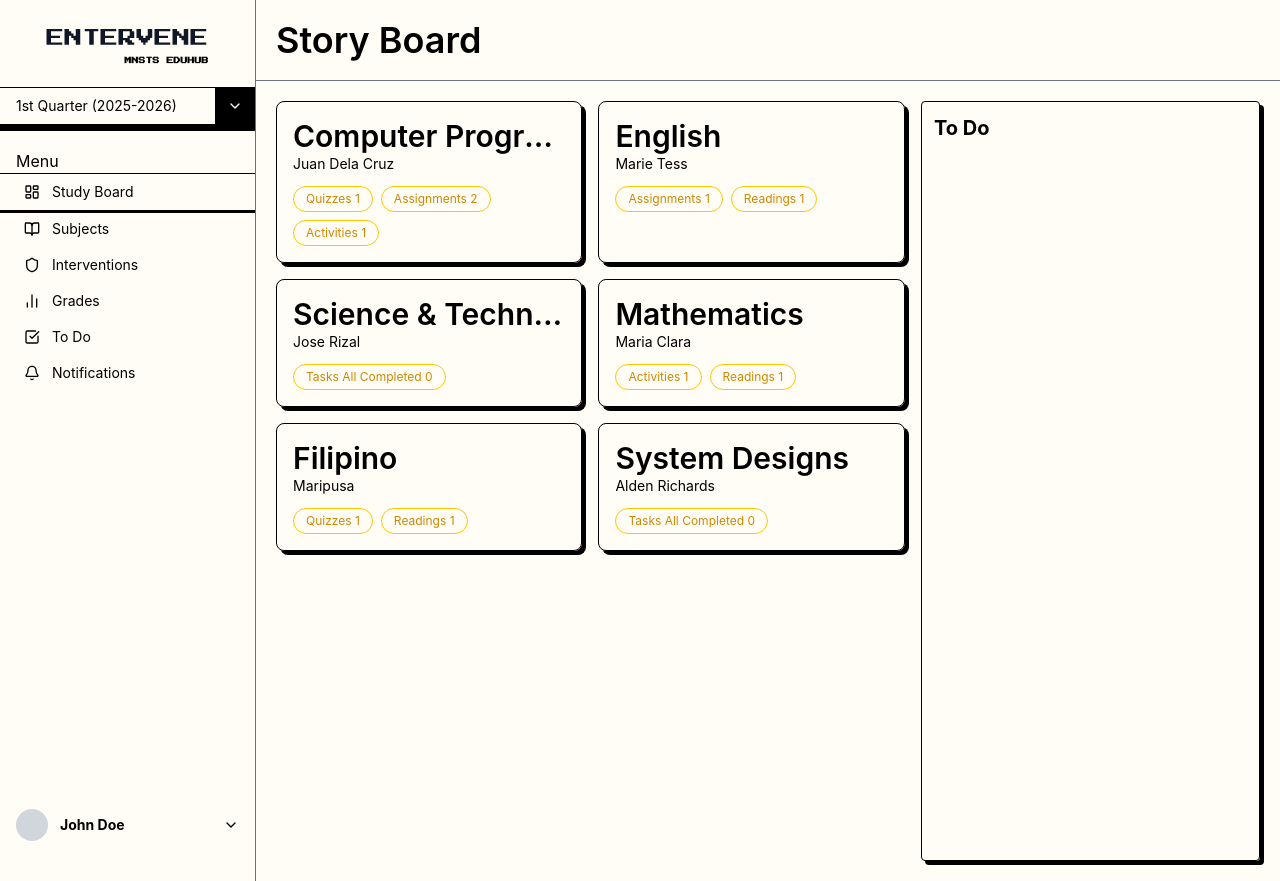
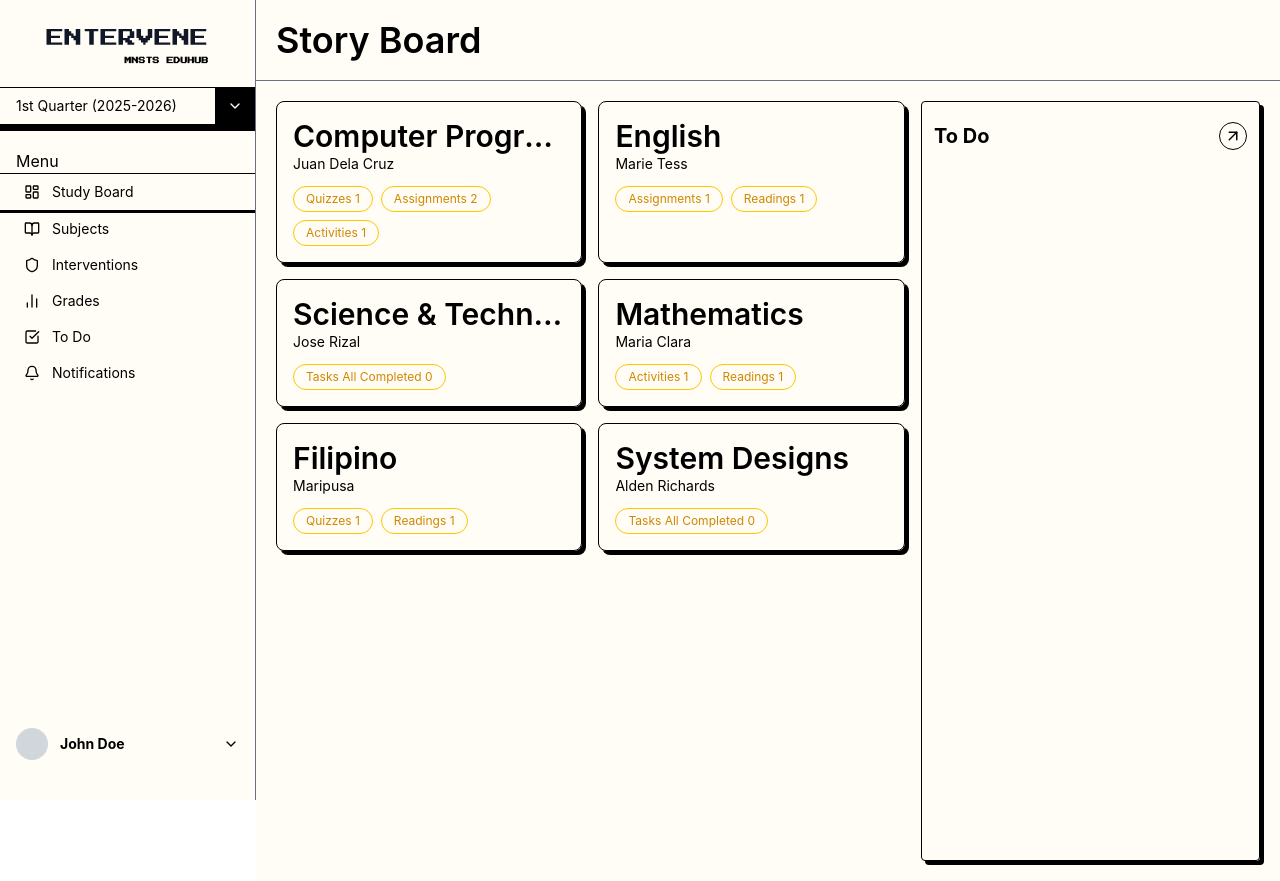
Before and after one commit to dxn-xnt/Entervene, a React (Vite) app in the folder frontend/: page / in a window 1280 px wide. Built offline with nearby package versions, Linux system fonts and the light colour scheme.

Commit message:
adjustments

```diff
--- a/frontend/src/App.tsx
+++ b/frontend/src/App.tsx
@@ -31,6 +31,7 @@ const App = () => {
             />
           ) : (
             <StoryBoard
+              setActiveNav={setActiveNav}
               onSelectSubject={(subject) => {
                 setActiveSubject(subject);
                 setActiveNav("Subjects");
--- a/frontend/src/components/StudentUIComponents/Navbar.tsx
+++ b/frontend/src/components/StudentUIComponents/Navbar.tsx
@@ -26,7 +26,7 @@ const Navbar = ({ activeNav, setActiveNav }: NavbarProps) => {
   const [isOpen, setIsOpen] = useState(false);
 
   return (
-    <aside className="w-64 min-h-screen bg-[#FFFDF5] border-r border-gray-500 flex flex-col">
+    <aside className="w-64 h-screen sticky top-0 bg-[#FFFDF5] border-r border-gray-500 flex flex-col">
       {/* Logo */}
       <div className="px-5 py-5 flex flex-col items-center">
         <div className="inline-block">
--- a/frontend/src/pages/StudentInterfaces/Storyboard.tsx
+++ b/frontend/src/pages/StudentInterfaces/Storyboard.tsx
@@ -1,10 +1,12 @@
 import Card from "../../components/StudentUIComponents/Card";
+import { ArrowUpRight } from "lucide-react";
 
 type SubjectsProps = {
+  setActiveNav: (nav: string) => void;
   onSelectSubject: (title: string) => void;
 };
 
-const StoryBoard = ({ onSelectSubject }: SubjectsProps) => {
+const StoryBoard = ({ onSelectSubject, setActiveNav }: SubjectsProps) => {
   return (
     <div>
       <header className="px-5 py-5 border-b border-gray-500">
@@ -63,8 +65,16 @@ const StoryBoard = ({ onSelectSubject }: SubjectsProps) => {
           />
         </div>
 
-        <div className="w-[35%] border rounded px-3 py-3 self-stretch shadow-[4px_4px_0px_0px_rgba(0,0,0,1)]">
-          <h2 className="text-xl font-bold">To Do</h2>
+        <div className="w-[35%] border rounded px-3 py-5 self-stretch shadow-[4px_4px_0px_0px_rgba(0,0,0,1)]">
+          <div className="flex flex-row justify-between items-center">
+            <h2 className="text-xl font-bold">To Do</h2>
+            <button
+              onClick={() => setActiveNav("To Do")}
+              className="border border-black rounded-full p-1 cursor-pointer"
+            >
+              <ArrowUpRight size={18} />
+            </button>
+          </div>
         </div>
       </main>
     </div>
--- a/frontend/src/pages/StudentInterfaces/ToDo.tsx
+++ b/frontend/src/pages/StudentInterfaces/ToDo.tsx
@@ -6,6 +6,63 @@ const todoTabs = [
   { id: "pending", label: "Pending" },
   { id: "pastdue", label: "Past Due" },
   { id: "completed", label: "Completed" },
+];
+
+const interventionItems = [
+  {
+    title: "Science Quiz",
+    subject: "Computer Programming",
+    deadline: "October 30, 2025",
+  },
+  {
+    title: "Math Remediation",
+    subject: "Mathematics 8",
+    deadline: "November 2, 2025",
+  },
+];
+
+const pastDueItems = [
+  {
+    title: "Assignment 4",
+    subject: "Computer Programming",
+    deadline: "October 30, 2025",
+  },
+  {
+    title: "Assignment 3",
+    subject: "Computer Programming",
+    deadline: "October 28, 2025",
+  },
+  {
+    title: "Assignment 2",
+    subject: "Computer Programming",
+    deadline: "October 25, 2025",
+  },
+];
+
+const upcomingItems = [
+  {
+    title: "Assignment 6",
+    subject: "Computer Programming",
+    deadline: "November 5, 2025",
+  },
+  {
+    title: "Performance Task",
+    subject: "Science 8",
+    deadline: "November 7, 2025",
+  },
+];
+
+const completedItems = [
+  {
+    title: "Assignment 1",
+    subject: "Computer Programming",
+    deadline: "October 20, 2025",
+  },
+  {
+    title: "Written Work #1",
+    subject: "English 8",
+    deadline: "October 18, 2025",
+  },
 ];
 
 const ToDo = () => {
@@ -17,44 +74,54 @@ const ToDo = () => {
         <h1 className="text-4xl font-semibold">To Do</h1>
       </header>
       <Tabs tabs={todoTabs} activeTab={activeTab} onChange={setActiveTab} />
-      <div className="px-5 py-5 flex flex-col gap-3">
-        {/* Intervention */}
-        <div className="flex flex-col gap-4 mb-5">
-          <h3 className="text-3xl font-semibold">Intervention</h3>
-          <ToDoItem
-            title="Science Quiz"
-            subject="Computer Programming"
-            deadline="October 30, 2025"
-          />
-        </div>
-        {/* Past Due */}
-        <div className="flex flex-col gap-4 mb-5">
-          <h3 className="text-3xl font-semibold">Past Due</h3>
-          <ToDoItem
-            title="Assignment 4"
-            subject="Computer Programming"
-            deadline="October 30, 2025"
-          />
-          <ToDoItem
-            title="Assignment 3"
-            subject="Computer Programming"
-            deadline="October 30, 2025"
-          />
-          <ToDoItem
-            title="Assignment 2"
-            subject="Computer Programming"
-            deadline="October 30, 2025"
-          />
-        </div>
-        {/* Upcoming */}
-        <div className="flex flex-col gap-4 mb-5">
-          <h3 className="text-3xl font-semibold">Upcoming</h3>
-          <ToDoItem
-            title="Assignment 6"
-            subject="Computer Programming"
-            deadline="October 30, 2025"
-          />
-        </div>
+      <div className="px-5 py-5 flex flex-col gap-5">
+
+        {/* Pending Tab: Intervention + Past Due + Upcoming */}
+        {activeTab === "pending" && (
+          <>
+            <section className="flex flex-col gap-4">
+              <h3 className="text-3xl font-semibold">Intervention</h3>
+              {interventionItems.map((item, index) => (
+                <ToDoItem key={index} {...item} />
+              ))}
+            </section>
+
+            <section className="flex flex-col gap-4">
+              <h3 className="text-3xl font-semibold">Past Due</h3>
+              {pastDueItems.map((item, index) => (
+                <ToDoItem key={index} {...item} />
+              ))}
+            </section>
+
+            <section className="flex flex-col gap-4">
+              <h3 className="text-3xl font-semibold">Upcoming</h3>
+              {upcomingItems.map((item, index) => (
+                <ToDoItem key={index} {...item} />
+              ))}
+            </section>
+          </>
+        )}
+
+        {/* Past Due Tab */}
+        {activeTab === "pastdue" && (
+          <section className="flex flex-col gap-4">
+            <h3 className="text-3xl font-semibold">Past Due</h3>
+            {pastDueItems.map((item, index) => (
+              <ToDoItem key={index} {...item} />
+            ))}
+          </section>
+        )}
+
+        {/* Completed Tab */}
+        {activeTab === "completed" && (
+          <section className="flex flex-col gap-4">
+            <h3 className="text-3xl font-semibold">Completed</h3>
+            {completedItems.map((item, index) => (
+              <ToDoItem key={index} {...item} />
+            ))}
+          </section>
+        )}
+
       </div>
     </div>
   );
```
